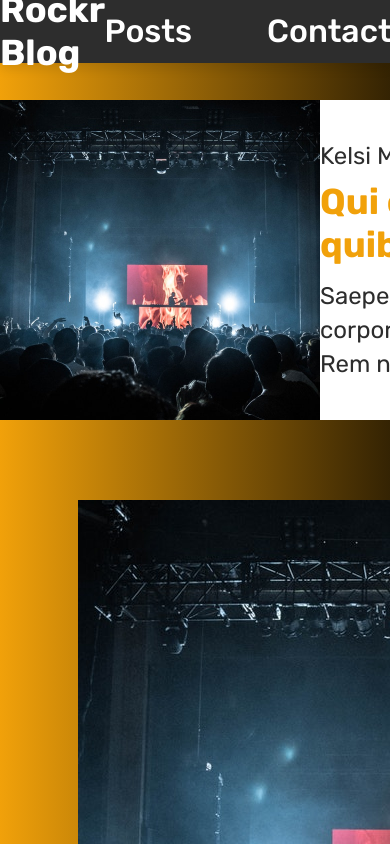
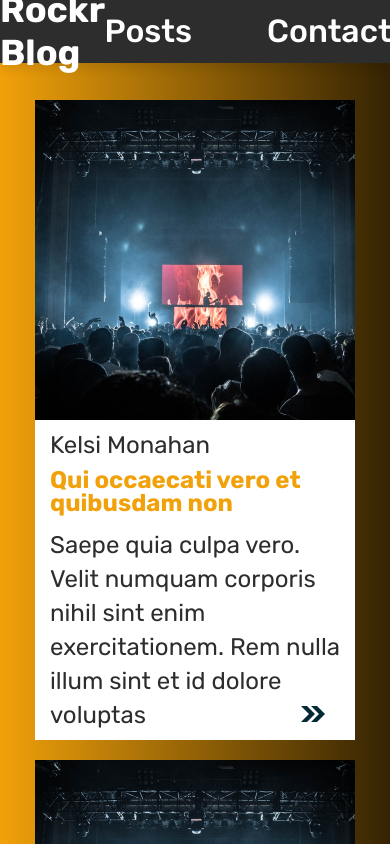
Before and after one commit to matheuspedrosoo/rockrblog, a React (Vite) app: page / in a window 390 px wide. Shown: the top 844 px of the page. Built offline with nearby package versions, Linux system fonts and the light colour scheme.

Commit message:
feat: responsive implemented

```diff
--- a/src/components/DoubleCard/DoubleCard.module.scss
+++ b/src/components/DoubleCard/DoubleCard.module.scss
@@ -2,8 +2,9 @@
 
 .doubleCard {
   display: flex;
-  max-width: 960px;
-  width: 100%;
+  // max-width: 960px;
+  // width: 100%;
+  width: 50%;
 
   > img {
     width: 320px;
@@ -37,8 +38,48 @@
 
     a {
       position: absolute;
-      bottom: 40px;
-      right: 40px;
+      bottom: 15px;
+      right: 30px;
     }
   }
 }
+
+@media screen and (max-width: 1440px) {
+  .doubleCard {
+    width: 100%;
+  }
+}
+
+@media screen and (max-width: 960px) {
+  .doubleCard {
+    padding: 0 20px;
+    width: 100%;
+    flex-direction: column;
+
+    > img {
+      max-width: 100%;
+      width: 100%;
+      height: 100%;
+    }
+
+    .description {
+      width: 100%;
+
+      .content {
+        width: 100%;
+        height: 320px;
+        padding: 15px 15px;
+
+        h1 {
+          font-size: 2.4rem;
+          line-height: 2.3rem;
+        }
+
+        .text {
+          font-size: 1.6rem;
+          line-height: 2.4rem;
+        }
+      }
+    }
+  }
+}
--- a/src/pages/Home/Home.module.scss
+++ b/src/pages/Home/Home.module.scss
@@ -6,8 +6,28 @@
   display: flex;
   flex-direction: column;
 
-  > div {
+  .containerDoubleCards {
     display: flex;
     margin-bottom: 80px;
   }
 }
+
+@media screen and (max-width: 1440px) {
+  .container {
+    .containerDoubleCards {
+      flex-direction: column;
+      align-items: center;
+      align-self: center;
+      gap: 2rem;
+      padding: 0 15px;
+    }
+  }
+}
+
+@media screen and (max-width: 768px) {
+  .container {
+    .containerDoubleCards {
+      align-self: auto;
+    }
+  }
+}
--- a/src/pages/Home/index.tsx
+++ b/src/pages/Home/index.tsx
@@ -10,7 +10,7 @@ function Home() {
       <Header />
 
       <div className={styles.container}>
-        <div>
+        <div className={styles.containerDoubleCards}>
           <DoubleCard />
           <DoubleCard />
         </div>
```
